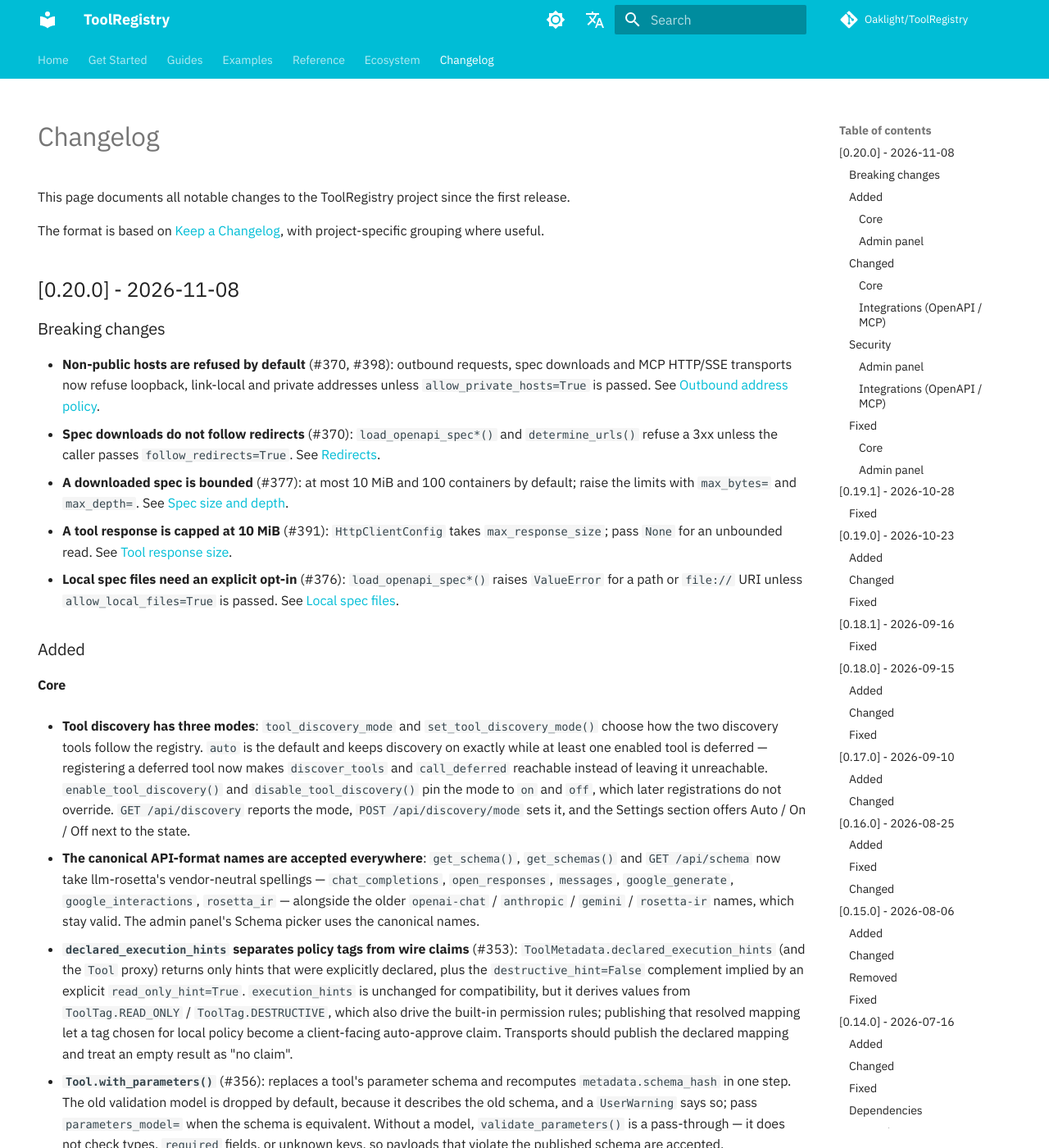
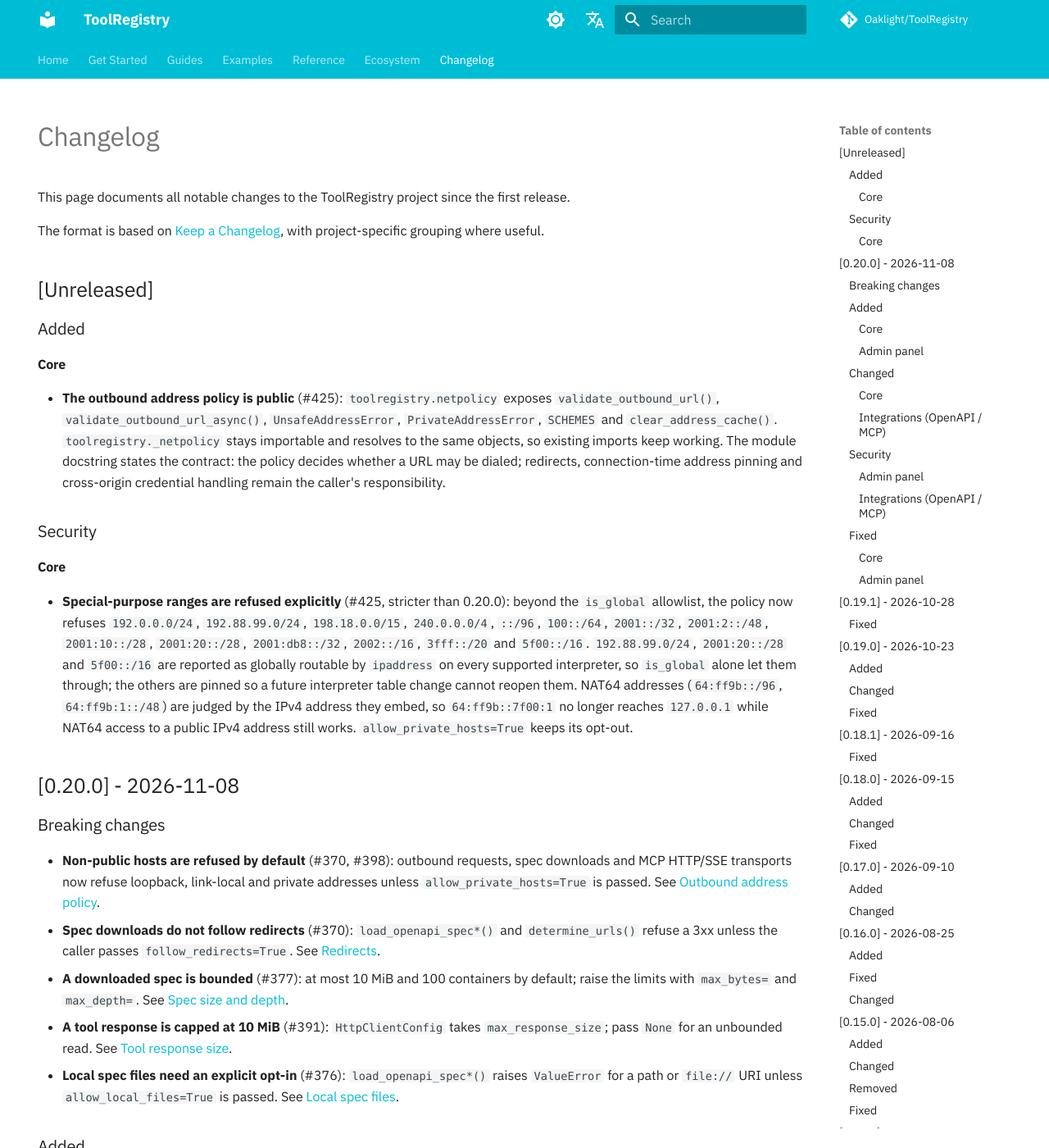
Before and after one commit to Oaklight/ToolRegistry, an MkDocs documentation site: the page built from docs/changelog.md, in a window 1280 px wide and 1400 px high. Shown: the whole window at 82% size. Built offline with MkDocs 1.6.1 and Material for MkDocs 9.7.7, drawn with Linux system fonts in a browser that asks for light colours; some web fonts are replaced; comment, search, counter and statistics services are not loaded.

Commit message:
docs(changelog): record the public netpolicy and special-range refusals (#425)

```diff
--- a/docs/changelog.md
+++ b/docs/changelog.md
@@ -13,6 +13,20 @@ hide:
 This page documents all notable changes to the ToolRegistry project since the first release.
 
 The format is based on [Keep a Changelog](https://keepachangelog.com/en/1.1.0/), with project-specific grouping where useful.
+
+## [Unreleased]
+
+### Added
+
+#### Core
+
+- **The outbound address policy is public** (#425): `toolregistry.netpolicy` exposes `validate_outbound_url()`, `validate_outbound_url_async()`, `UnsafeAddressError`, `PrivateAddressError`, `SCHEMES` and `clear_address_cache()`. `toolregistry._netpolicy` stays importable and resolves to the same objects, so existing imports keep working. The module docstring states the contract: the policy decides whether a URL may be dialed; redirects, connection-time address pinning and cross-origin credential handling remain the caller's responsibility.
+
+### Security
+
+#### Core
+
+- **Special-purpose ranges are refused explicitly** (#425, stricter than 0.20.0): beyond the `is_global` allowlist, the policy now refuses `192.0.0.0/24`, `192.88.99.0/24`, `198.18.0.0/15`, `240.0.0.0/4`, `::/96`, `100::/64`, `2001::/32`, `2001:2::/48`, `2001:10::/28`, `2001:20::/28`, `2001:db8::/32`, `2002::/16`, `3fff::/20` and `5f00::/16`. `192.88.99.0/24`, `2001:20::/28` and `5f00::/16` are reported as globally routable by `ipaddress` on every supported interpreter, so `is_global` alone let them through; the others are pinned so a future interpreter table change cannot reopen them. NAT64 addresses (`64:ff9b::/96`, `64:ff9b:1::/48`) are judged by the IPv4 address they embed, so `64:ff9b::7f00:1` no longer reaches `127.0.0.1` while NAT64 access to a public IPv4 address still works. `allow_private_hosts=True` keeps its opt-out.
 
 ## [0.20.0] - 2026-11-08
 
```
